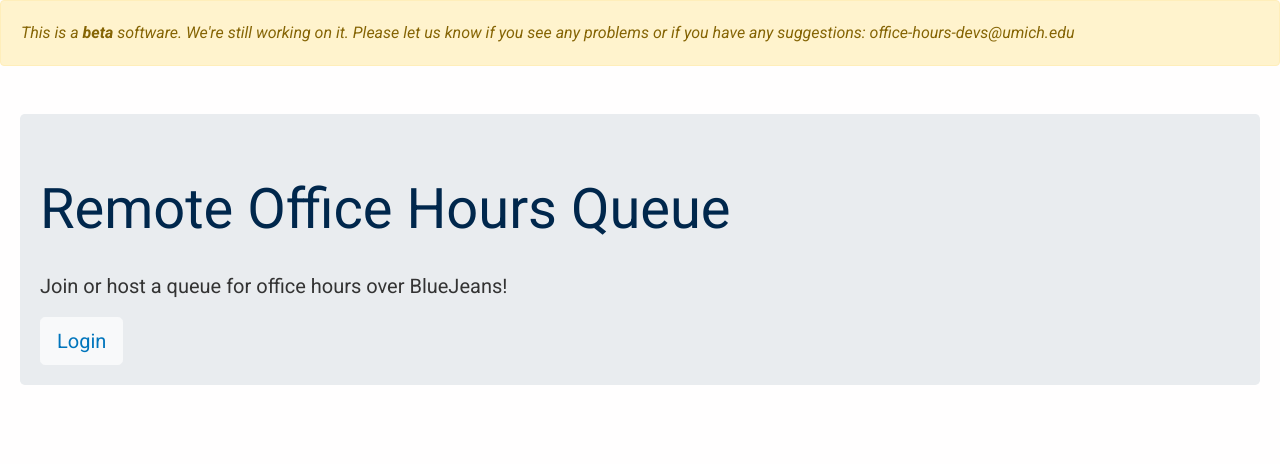
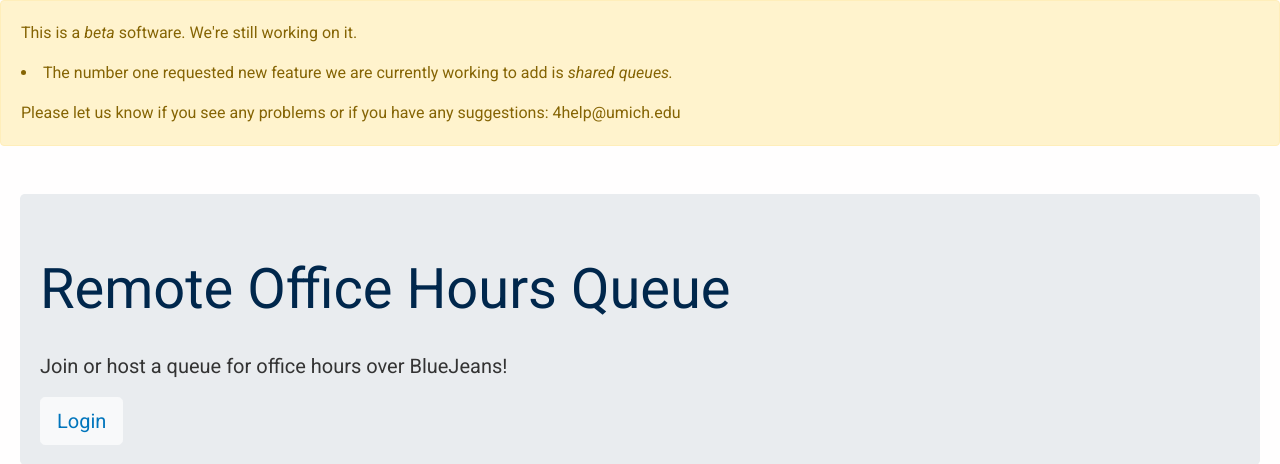
Before and after one commit to tl-its-umich-edu/remote-office-hours-queue, a Django app: page / in a window 1280 px wide. Shown: the part 70-534 px from the top of the page. Run offline with Django 3.2, Linux system fonts and the light colour scheme; some libraries are stand-ins or nearby versions.

Commit message:
update banner text

```diff
--- a/src/bluejeans_queue/templates/base.html
+++ b/src/bluejeans_queue/templates/base.html
@@ -77,7 +77,9 @@
   </header>
 
   <div class="alert alert-warning" role="alert">
-    <em>This is a <strong>beta</strong> software. We're still working on it. Please let us know if you see any problems or if you have any suggestions: office-hours-devs@umich.edu</em>
+    <p>This is a <em>beta</em> software. We're still working on it.</p>
+    <p><li>The number one requested new feature we are currently working to add is <em>shared queues.</em></li></p>
+    Please let us know if you see any problems or if you have any suggestions: 4help@umich.edu
   </div>
 
 	<div id="main-content" class="container" role="main">
```
